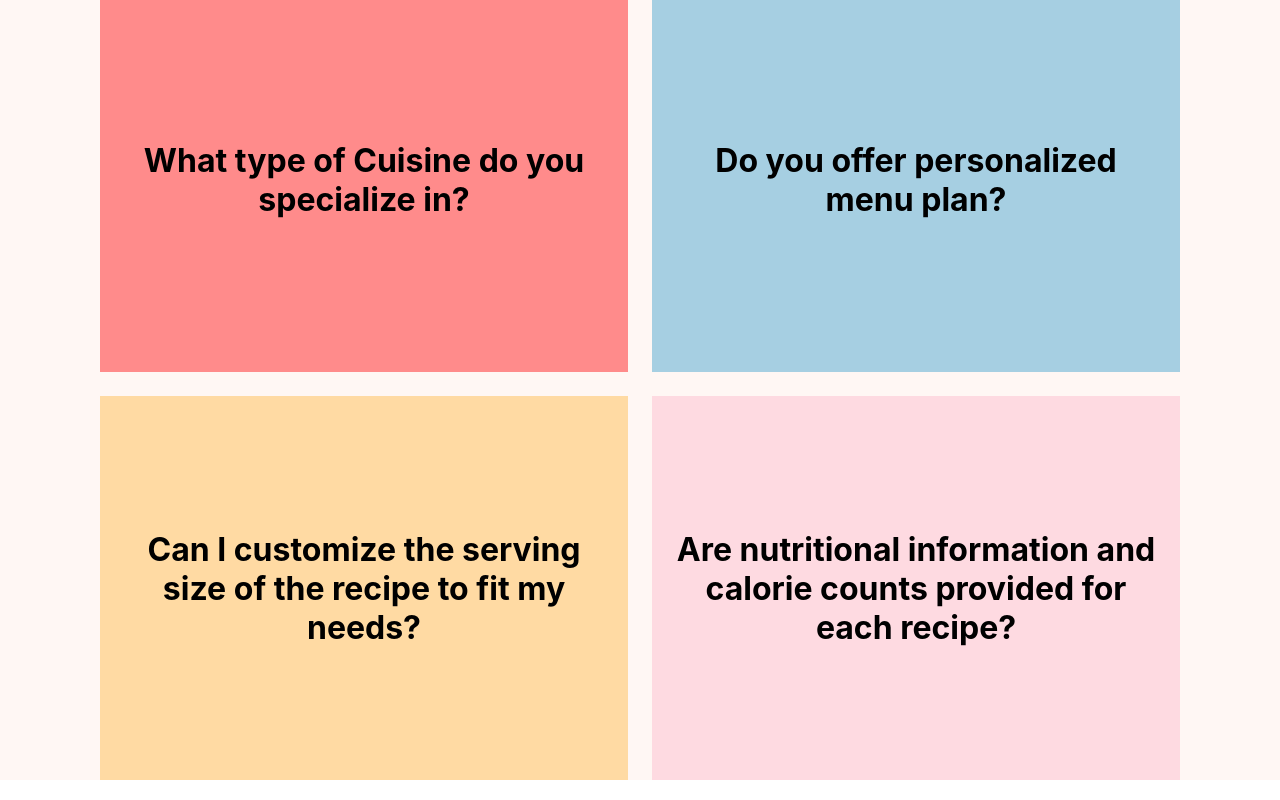
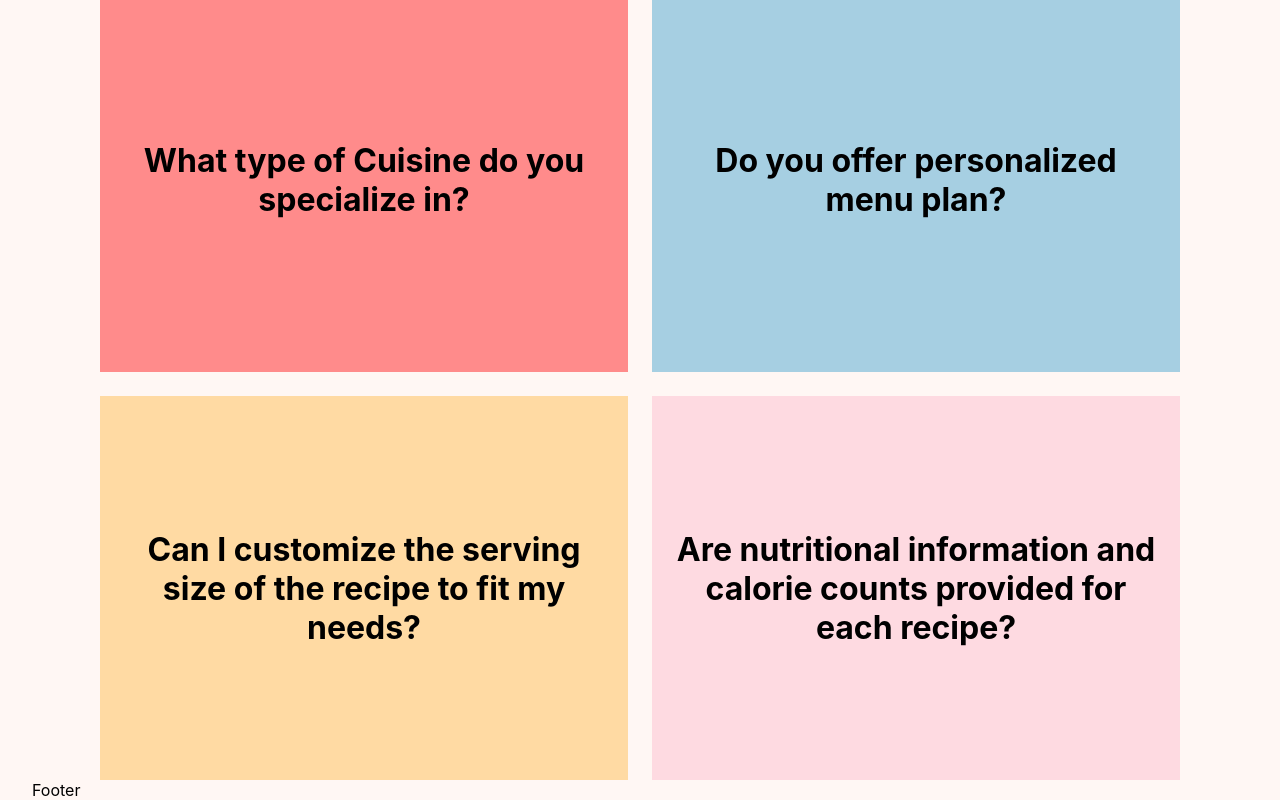
Before and after one commit to iftekar2/RecipeFinder, a React (Create React App) app: page / in a window 1280 px wide. Shown: the part 1947-2747 px from the top of the page. Built offline with nearby package versions, Linux system fonts and the light colour scheme; no server answers.

Commit message:
Creating Footer.jsx component

```diff
--- a/src/Pages/Home.jsx
+++ b/src/Pages/Home.jsx
@@ -4,7 +4,7 @@ import HomeComponents from "../Components/HomeComponents";
 import About from "../Components/About";
 import Favorite from "../Components/Favorite";
 import FAQ from "../Components/FAQ";
-// import Footer from "../Components/Footer";
+import Footer from "../Components/Footer";
 
 function Home() {
   return (
@@ -14,6 +14,7 @@ function Home() {
         <About />
         <Favorite />
         <FAQ />
+        <Footer />
       </HomePage>
     </div>
   );
```
